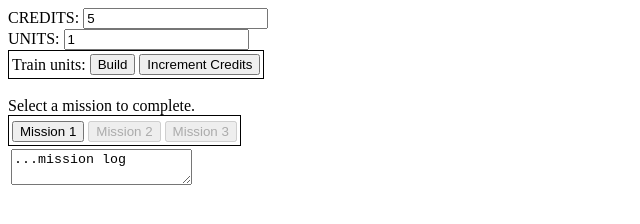
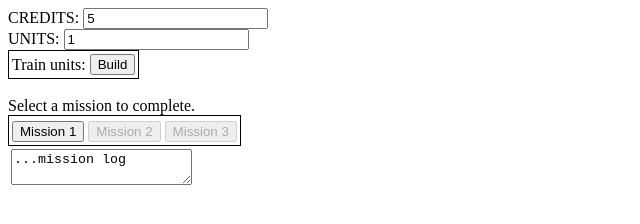
Before and after one commit to rico7c/RTS, a plain HTML site: page index.html in a window 1280 px wide. Shown: the whole page, without its empty margins (0-640 px from the left). Drawn offline with Linux system fonts and the light colour scheme.

Commit message:
Code out
Took out the button to increment since no longer required.

```diff
--- a/index.html
+++ b/index.html
@@ -9,9 +9,8 @@
 
 	<label>UNITS: </label>
 	<input type="integer" id="unitsNo" name="unitsNo" value="1">
+</head>
 
-
-</head>
 <body onload="initCredits();">
 	<script language="Javascript" src="javascript/RTS.js" type="text/javascript">
 	</script>
@@ -23,9 +22,6 @@
 			</TD>
 			<TD>
 				<button ID="BuildUnit;" name="BuildUnit" onclick="build(creditNo,unitsNo );">Build</button>
-			</TD>
-			<TD>
-				<button ID="Mission1;" name="Mission1" onclick="increment(creditNo);">Increment Credits</button>
 			</TD>
 		</TR>
 	</TABLE>
```
